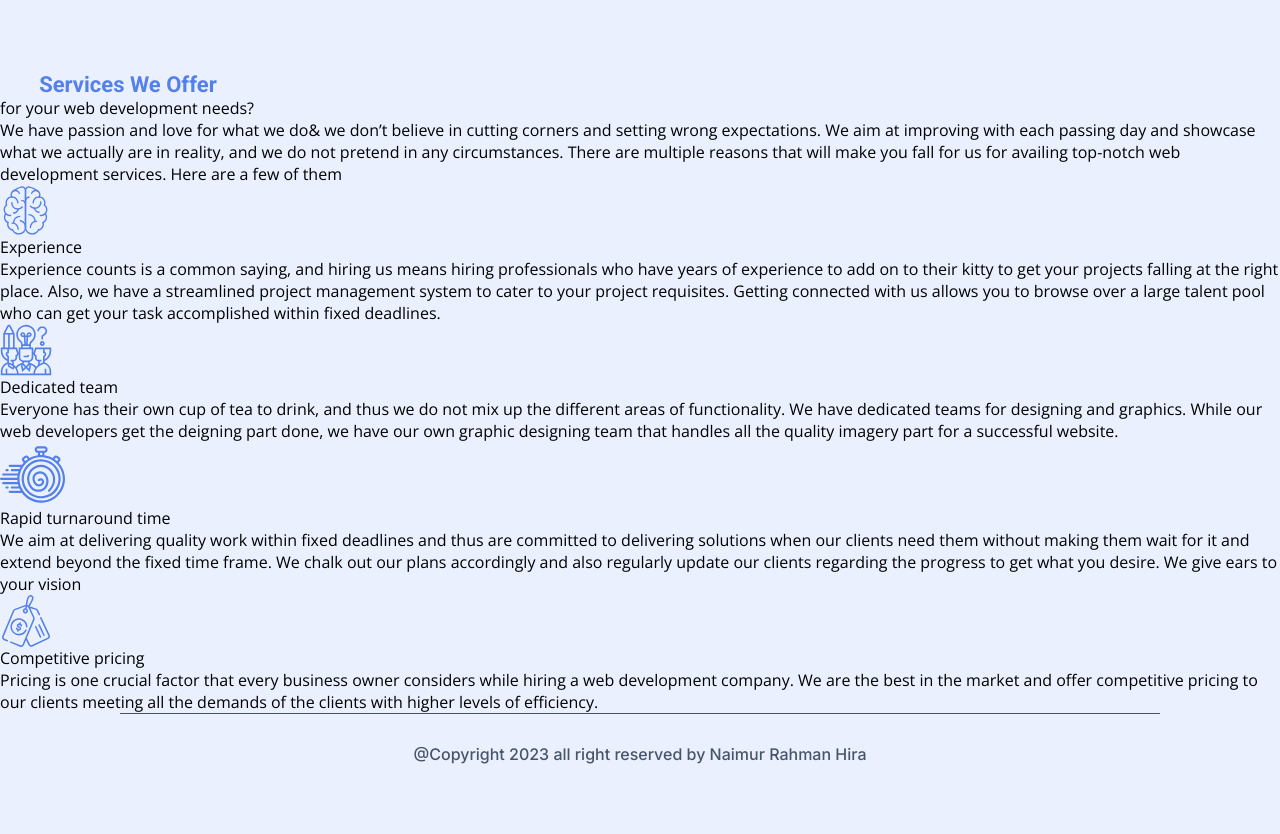
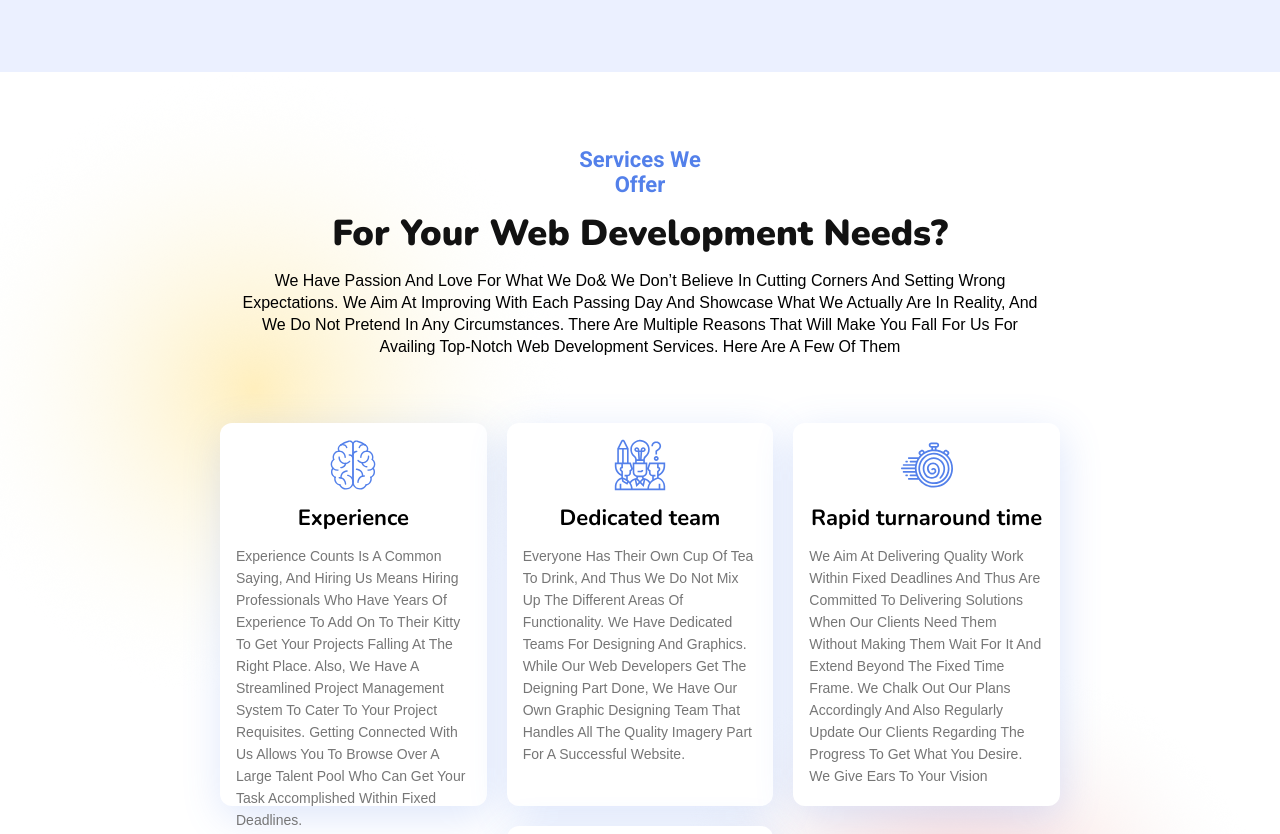
Before and after one commit to bakko7821/RR-landing-page, a plain HTML site: page index.html in a window 1280 px wide. Shown: the part 2728-3562 px from the top of the page. Before the commit the page ends 3522 px from the top, so only its background shows below. Drawn offline with nearby package versions, Linux system fonts and the light colour scheme.

Commit message:
style choose-up section

```diff
--- a/index.html
+++ b/index.html
@@ -250,6 +250,8 @@
         </ul>
       </section>
       <section id="choose-up">
+        <img src="images/yellow blic.png" alt="" class="yellow-blick" />
+        <img src="images/red blick.png" alt="" class="red-blick" />
         <div class="text-box">
           <p class="section-head-text">Services we offer</p>
           <h2>for your web development needs?</h2>
--- a/style.css
+++ b/style.css
@@ -311,7 +311,8 @@ main section#interest-us .head-content {
 }
 
 main section#interest-us .head-content h2,
-main section#services .text-box h2 {
+main section#services .text-box h2,
+main section#choose-up .text-box h2 {
   width: 75%;
   color: var(--text-color);
   font-family: "Nunito", sans-serif;
@@ -327,7 +328,8 @@ main section#services .text-box h2 span {
   color: var(--accent2-color);
 }
 
-main section#interest-us .head-content .description-text {
+main section#interest-us .head-content .description-text,
+main section#choose-up .text-box .description-text {
   font-family: Arial, Helvetica, sans-serif;
   clip: var(--secondary-text-color);
   font-size: 1rem;
@@ -501,6 +503,99 @@ main section#services ul.cardbox li article button:hover img {
   transform: rotate(45deg);
 }
 
+main section#choose-up {
+  background-color: var(--bg-color);
+  display: flex;
+  flex-direction: column;
+  align-items: center;
+  justify-content: center;
+  gap: 65px;
+  position: relative;
+  padding: 75px 220px;
+}
+
+main section#choose-up img.yellow-blick {
+  z-index: 1;
+  position: absolute;
+  left: 0;
+  top: 0;
+}
+
+main section#choose-up img.red-blick {
+  z-index: 1;
+  position: absolute;
+  right: 0;
+  bottom: 0;
+}
+
+main section#choose-up .text-box {
+  position: relative;
+  z-index: 2;
+  display: flex;
+  flex-direction: column;
+  align-items: center;
+  justify-content: center;
+  gap: 12px;
+}
+
+main section#choose-up .cardbox {
+  display: grid;
+  grid-template-columns: repeat(3, 1fr);
+  gap: 20px;
+}
+
+main section#choose-up .cardbox > :nth-child(4) {
+  grid-column: 2;
+}
+
+@media (max-width: 600px) {
+  main section#choose-up .cardbox {
+    grid-template-columns: 1fr;
+  }
+
+  main section#choose-up .cardbox > :nth-child(4) {
+    grid-column: auto;
+  }
+}
+
+main section#choose-up .cardbox li article {
+  position: relative;
+  z-index: 10;
+  height: 383px;
+  -webkit-box-shadow: 2px 10px 40px 0px rgba(83, 128, 234, 0.2);
+  -moz-box-shadow: 2px 10px 40px 0px rgba(83, 128, 234, 0.2);
+  box-shadow: 2px 10px 40px 0px rgba(83, 128, 234, 0.2);
+  display: flex;
+  flex-direction: column;
+  align-items: center;
+  justify-content: start;
+  gap: 12px;
+  border-radius: 12px;
+  background-color: var(--bg-color);
+  padding: 16px;
+}
+
+main section#choose-up .cardbox li article img {
+  width: 52px;
+  height: 52px;
+}
+
+main section#choose-up .cardbox li article h3 {
+  font-family: "Nunito", sans-serif;
+  font-size: 1.375rem;
+  font-weight: 700;
+  text-align: center;
+}
+
+main section#choose-up .cardbox li article p {
+  font-size: 0.875rem;
+  font-family: Arial, Helvetica, sans-serif;
+  font-weight: 400;
+  line-height: 22px;
+  color: #767676;
+  text-transform: capitalize;
+}
+
 footer {
   gap: 30px;
   padding-bottom: 30px;
```
Also changed, not shown: images/red blick.png (added), images/yellow blic.png (added).
